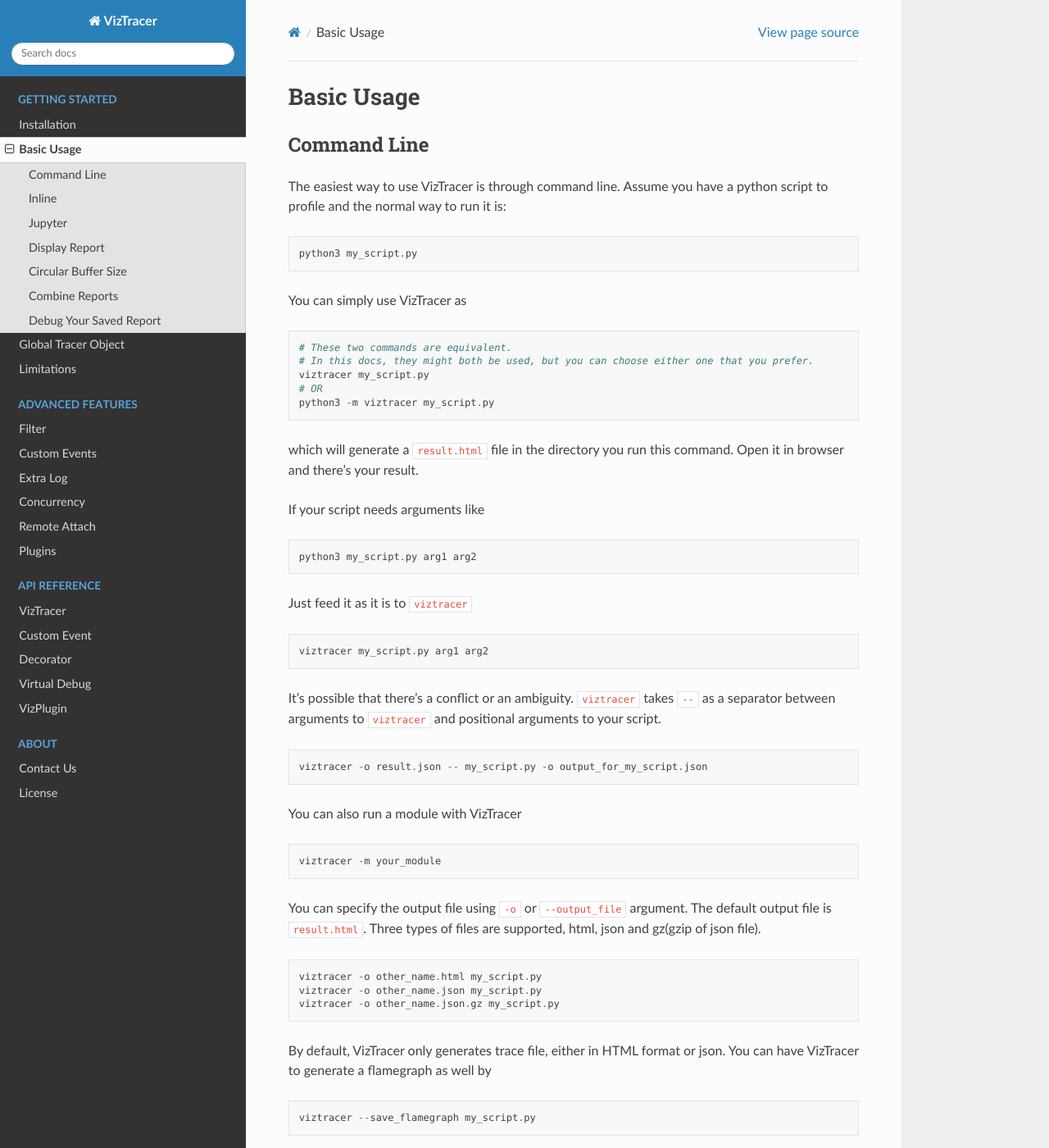
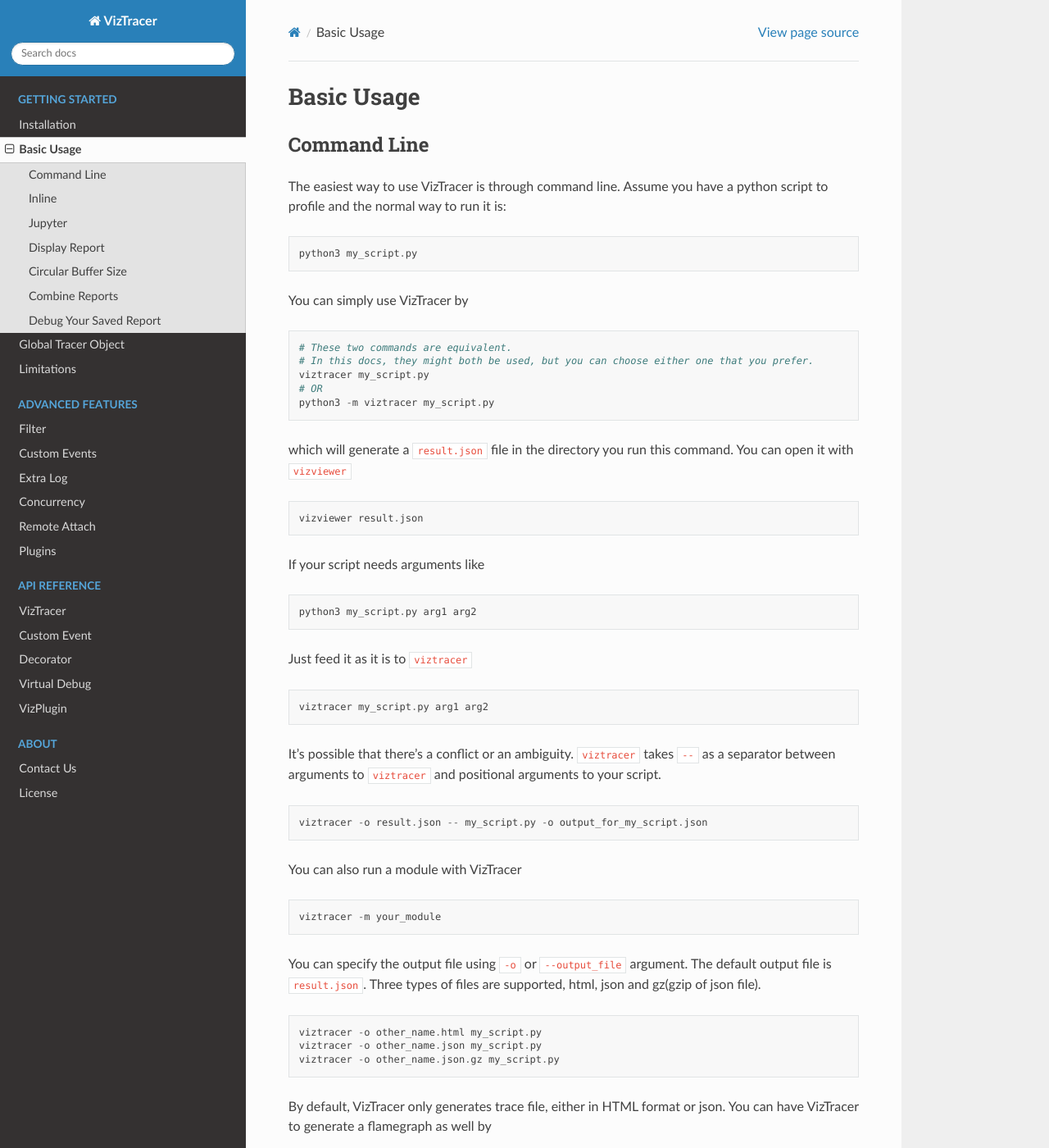
Before and after one commit to gaogaotiantian/viztracer, a Sphinx documentation site: the page built from docs/source/basic_usage.rst, in a window 1280 px wide and 1400 px high. Shown: the whole window at 82% size. Built offline with Sphinx 7.4.7 and the Read the Docs theme 2.0.0, drawn with Linux system fonts in a browser that asks for light colours; some of the changed text lies outside the part shown.

Commit message:
Docs fix (#136)
* Docs fix

```diff
--- a/docs/source/basic_usage.rst
+++ b/docs/source/basic_usage.rst
@@ -11,7 +11,7 @@
     python3 my_script.py
 
 
-You can simply use VizTracer as
+You can simply use VizTracer by
 
 .. code-block::
 
@@ -21,7 +21,11 @@
     # OR
     python3 -m viztracer my_script.py
 
-which will generate a ``result.html`` file in the directory you run this command. Open it in browser and there's your result.
+which will generate a ``result.json`` file in the directory you run this command. You can open it with ``vizviewer``
+
+.. code-block::
+
+    vizviewer result.json
 
 If your script needs arguments like
 
@@ -48,7 +52,7 @@
 
     viztracer -m your_module
 
-You can specify the output file using ``-o`` or ``--output_file`` argument. The default output file is ``result.html``.
+You can specify the output file using ``-o`` or ``--output_file`` argument. The default output file is ``result.json``.
 Three types of files are supported, html, json and gz(gzip of json file).
 
 .. code-block::
@@ -62,6 +66,12 @@
 .. code-block::
 
     viztracer --save_flamegraph my_script.py
+
+You can also directly show flamegraph from ``result.json`` file
+
+.. code-block::
+
+    vizviewer --flamegraph result.json
 
 Inline
 ------
@@ -78,7 +88,7 @@
 
 .. code-block:: python
 
-    with VizTracer(output_file="optional.html") as tracer:
+    with VizTracer(output_file="optional.json") as tracer:
         # Something happens here
 
 Or you can create a ``VizTracer`` object and manually enable/disable the profile using ``start()`` and ``stop()`` function.
@@ -181,7 +191,7 @@
 
 .. code-block::
 
-    viztracer --combine process1.json process2.json -o full_report.html
+    viztracer --combine process1.json process2.json -o full_report.json
 
 Another usage of combining reports would be to compare between different runs of the same program. Unlike combining from multiple
 sources, this requires a pre-alignment of all the trace data. VizTracer also provides a way to align the start of all reports for
@@ -189,7 +199,7 @@
 
 .. code-block::
 
-    viztracer --align_combine run1.json run2.json -o compare_report.html
+    viztracer --align_combine run1.json run2.json -o compare_report.json
 
 Debug Your Saved Report
 -----------------------
--- a/docs/source/extra_log.rst
+++ b/docs/source/extra_log.rst
@@ -171,4 +171,4 @@
     handler = VizLoggingHandler()
     handler.setTracer(tracer)
     # A handler is added to logging so logging will dump data to VizTracer
-    logging.basicConfig(handlers = [handler]
+    logging.basicConfig(handlers = [handler])
--- a/docs/source/plugins.rst
+++ b/docs/source/plugins.rst
@@ -14,7 +14,7 @@
 
 .. code-block::
 
-    viztracer --plugins vizplugins -- my_sciprt.py
+    viztracer --plugins vizplugins -- my_script.py
 
 There could be multiple plugins to use in a package, which is differentiate by modules.
 You can specify the module that plugin lives(you should refer to the plugin's doc for
@@ -22,14 +22,14 @@
 
 .. code-block::
 
-    viztracer --plugins vizplugins.cpu_time -- my_sciprt.py
+    viztracer --plugins vizplugins.cpu_time -- my_script.py
 
 You can even pass arguments to the plugin, but you need double quotes to pack them
 together.
 
 .. code-block::
 
-    viztracer --plugins "vizplugins.cpu_time -f 100" -- my_sciprt.py
+    viztracer --plugins "vizplugins.cpu_time -f 100" -- my_script.py
 
 You can also do it inline, just pass the string or the plugin object itself in a list to VizTracer
 
```
Also changed, not shown: docs/source/viztracer.rst (+15 -2 lines).
